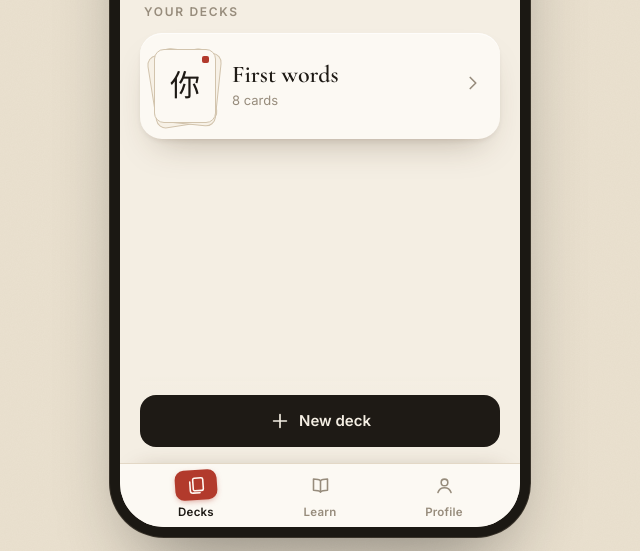
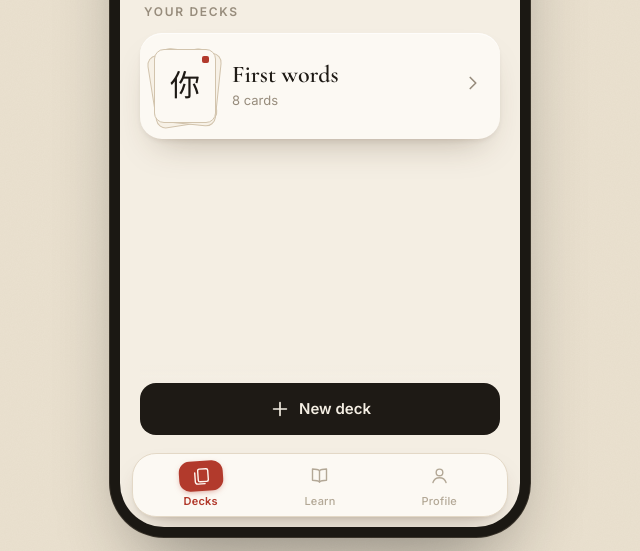
Before and after one commit to ilkegits/moka, a plain HTML site: page index.html in a window 1280 px wide. Shown: the part 249-800 px from the top of the page, without its empty margins (320-960 px from the left). Drawn offline with nearby package versions, Linux system fonts and the light colour scheme.

Commit message:
v1.7: rounded floating task bar with softer icons
The bottom bar (Decks, Learn, Profile) now floats with rounded corners.
Idle icons are a lighter grey; the current tab has a red background and
a tab flashes light red while pressed. Pages leave room for the bar so
the last item and the dock button stay visible.

The bar itself and the Learn and Profile pages shipped inside the v1.6
commit; the update note now mentions them.

Co-Authored-By: Claude Opus 5.5 <noreply@anthropic.com>

```diff
--- a/index.html
+++ b/index.html
@@ -268,17 +268,18 @@ svg.i{width:22px;height:22px;fill:none;stroke:currentColor;stroke-width:1.8;stro
   opacity:0;pointer-events:none;transition:opacity .25s, transform .25s;z-index:60;white-space:nowrap;max-width:90%}
 #toast.show{opacity:1;transform:translate(-50%,0)}
 /* ---------- bottom tab bar ---------- */
-#tabbar{position:fixed;left:0;right:0;bottom:0;z-index:20;max-width:480px;margin:0 auto;display:none;
-  height:calc(var(--tabh) + env(safe-area-inset-bottom));padding:0 14px env(safe-area-inset-bottom);
-  background:var(--card);border-top:1px solid var(--line);box-shadow:0 -10px 24px -20px rgba(70,45,20,.4)}
+#tabbar{position:fixed;left:12px;right:12px;bottom:calc(10px + env(safe-area-inset-bottom));z-index:20;max-width:456px;margin:0 auto;display:none;
+  height:var(--tabh);padding:0 8px;border-radius:24px;
+  background:var(--card);border:1px solid var(--line);box-shadow:0 14px 30px -14px rgba(70,45,20,.4), 0 2px 6px -3px rgba(70,45,20,.15)}
 #frame.tabs #tabbar{display:flex}
-#frame.tabs .screen{padding-bottom:calc(var(--tabh) + env(safe-area-inset-bottom))}
-#frame.tabs .dock{bottom:calc(var(--tabh) + env(safe-area-inset-bottom));padding-bottom:16px}
-.tab{flex:1;display:flex;flex-direction:column;align-items:center;justify-content:center;gap:4px;font-size:11.5px;font-weight:600;letter-spacing:.02em;color:var(--muted);border-radius:14px}
-.tab-ic{width:42px;height:30px;border-radius:9px;display:grid;place-items:center;transition:background .2s,color .2s,transform .25s cubic-bezier(.2,.9,.3,1.4)}
-.tab-ic svg.i{width:21px;height:21px}
-.tab.on{color:var(--ink)}
-.tab.on .tab-ic{background:var(--seal);color:var(--seal-ink);transform:rotate(-4deg);box-shadow:0 2px 6px -2px rgba(178,58,44,.6)}
+#frame.tabs .screen{padding-bottom:calc(var(--tabh) + 14px + env(safe-area-inset-bottom))}
+#frame.tabs .dock{bottom:calc(var(--tabh) + 14px + env(safe-area-inset-bottom));padding-bottom:14px}
+.tab{flex:1;display:flex;flex-direction:column;align-items:center;justify-content:center;gap:3px;font-size:11px;font-weight:500;letter-spacing:.02em;color:#B3A896;border-radius:18px}
+.tab-ic{width:44px;height:30px;border-radius:11px;display:grid;place-items:center;transition:background .2s,color .2s,transform .25s cubic-bezier(.2,.9,.3,1.4)}
+.tab-ic svg.i{width:21px;height:21px;stroke-width:1.6}
+.tab:active .tab-ic{background:var(--seal-soft);color:var(--seal)}
+.tab.on{color:var(--seal);font-weight:600}
+.tab.on .tab-ic{background:var(--seal);color:var(--seal-ink);transform:rotate(-4deg);box-shadow:0 2px 6px -2px rgba(178,58,44,.55)}
 .tab:focus-visible{outline:2px solid var(--seal);outline-offset:-4px}
 
 /* ---------- learn + profile ---------- */
@@ -1063,7 +1064,7 @@ function cardSheet(cardId) {
 
 /* ---------- install + updates ---------- */
 // For every release: raise APP_VERSION here AND "version" in version.json (same number).
-const APP_VERSION = '1.6';
+const APP_VERSION = '1.7';
 let installEvt = null;
 addEventListener('beforeinstallprompt', e => { e.preventDefault(); installEvt = e; });
 addEventListener('appinstalled', () => { installEvt = null; toast('YuCards is on your home screen'); });
--- a/sw.js
+++ b/sw.js
@@ -2,7 +2,7 @@
    - The app page itself: try the internet first (so updates arrive), fall back to the saved copy.
    - Fonts, libraries, icons, stroke data: use the saved copy, fetch once if missing.
    - Pinyin lookups are never cached here (the app caches them itself). */
-const CACHE = 'moka-v6';
+const CACHE = 'moka-v7';
 const CORE = ['./', './index.html', './manifest.webmanifest', './icons/icon-192.png', './icons/icon-512.png', './icons/logo.svg',
   'https://cdn.jsdelivr.net/npm/hanzi-writer@3.7.2/dist/hanzi-writer.min.js',
   'https://cdn.jsdelivr.net/npm/pinyin-pro@3.26.0/dist/index.js'];
--- a/version.json
+++ b/version.json
@@ -1 +1 @@
-{"version": "1.6", "notes": "Stricter writing check, no ratings, joined strokes allowed"}
+{"version": "1.7", "notes": "New bottom bar: Decks, Learn and Profile"}
```
